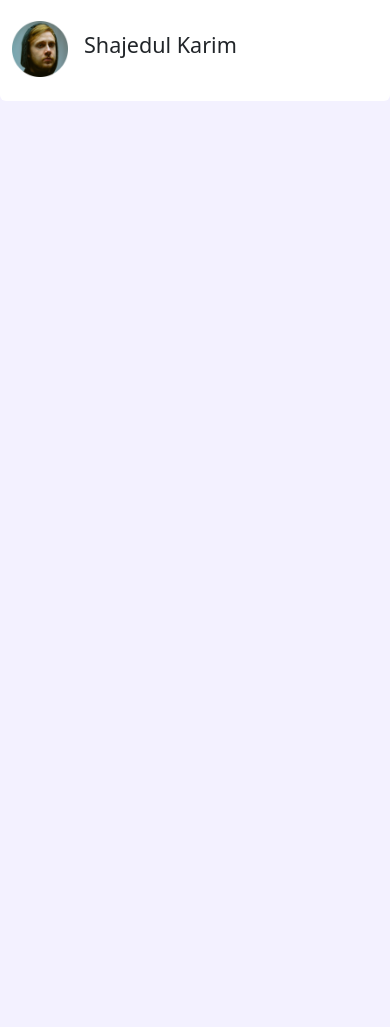
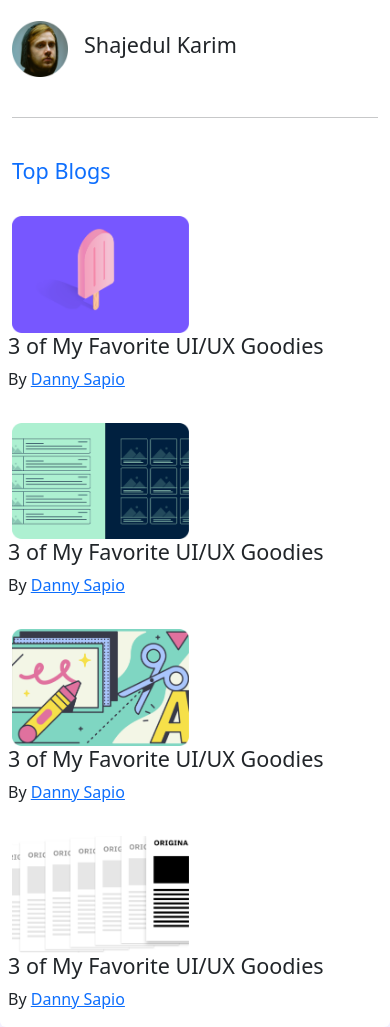
Before and after one commit to bishnuphitron/leader-board-bootstrap, a plain HTML site: page index.html in a window 390 px wide. Shown: the part 562-1589 px from the top of the page. Before the commit the page ends 844 px from the top, so only its background shows below. Drawn offline with Linux system fonts and the light colour scheme.

Commit message:
Apply nesting rows for responsive top blogs

```diff
--- a/index.html
+++ b/index.html
@@ -75,6 +75,57 @@
           </div>
         </div>
       </div>
+      <hr>
+      <!-- top blogs -->
+      <div>
+        <h4 class="text-primary py-4">Top Blogs</h4>
+        <div class="row g-3">
+          <div class="col-md-12 col-lg-6 d-flex">
+            <div class="row">
+              <div class="col-12 col-md-4">
+                <img width="177" src="images/blogs/blog-1.png" alt="">
+              </div>
+              <div class="ps-2 col-12 col-md-6">
+                <h4>3 of My Favorite UI/UX Goodies</h4>
+                <p>By <a href="#">Danny Sapio</a></p>
+              </div>
+            </div>
+          </div>
+          <div class="col-md-12 col-lg-6 d-flex">
+            <div class="row">
+              <div class="col-12 col-md-4">
+                <img width="177" src="images/blogs/blog-2.png" alt="">
+              </div>
+              <div class="ps-2 col-12 col-md-6">
+                <h4>3 of My Favorite UI/UX Goodies</h4>
+                <p>By <a href="#">Danny Sapio</a></p>
+              </div>
+            </div>
+          </div>
+          <div class="col-md-12 col-lg-6 d-flex">
+            <div class="row">
+              <div class="col-12 col-md-4">
+                <img width="177" src="images/blogs/blog-3.png" alt="">
+              </div>
+              <div class="ps-2 col-12 col-md-6">
+                <h4>3 of My Favorite UI/UX Goodies</h4>
+                <p>By <a href="#">Danny Sapio</a></p>
+              </div>
+            </div>
+          </div>
+          <div class="col-md-12 col-lg-6 d-flex">
+            <div class="row">
+              <div class="col-12 col-md-4">
+                <img width="177" src="images/blogs/blog-4.png" alt="">
+              </div>
+              <div class="ps-2 col-12 col-md-6">
+                <h4>3 of My Favorite UI/UX Goodies</h4>
+                <p>By <a href="#">Danny Sapio</a></p>
+              </div>
+            </div>
+          </div>
+        </div>
+      </div>
     </section>
   </main>
 
```
